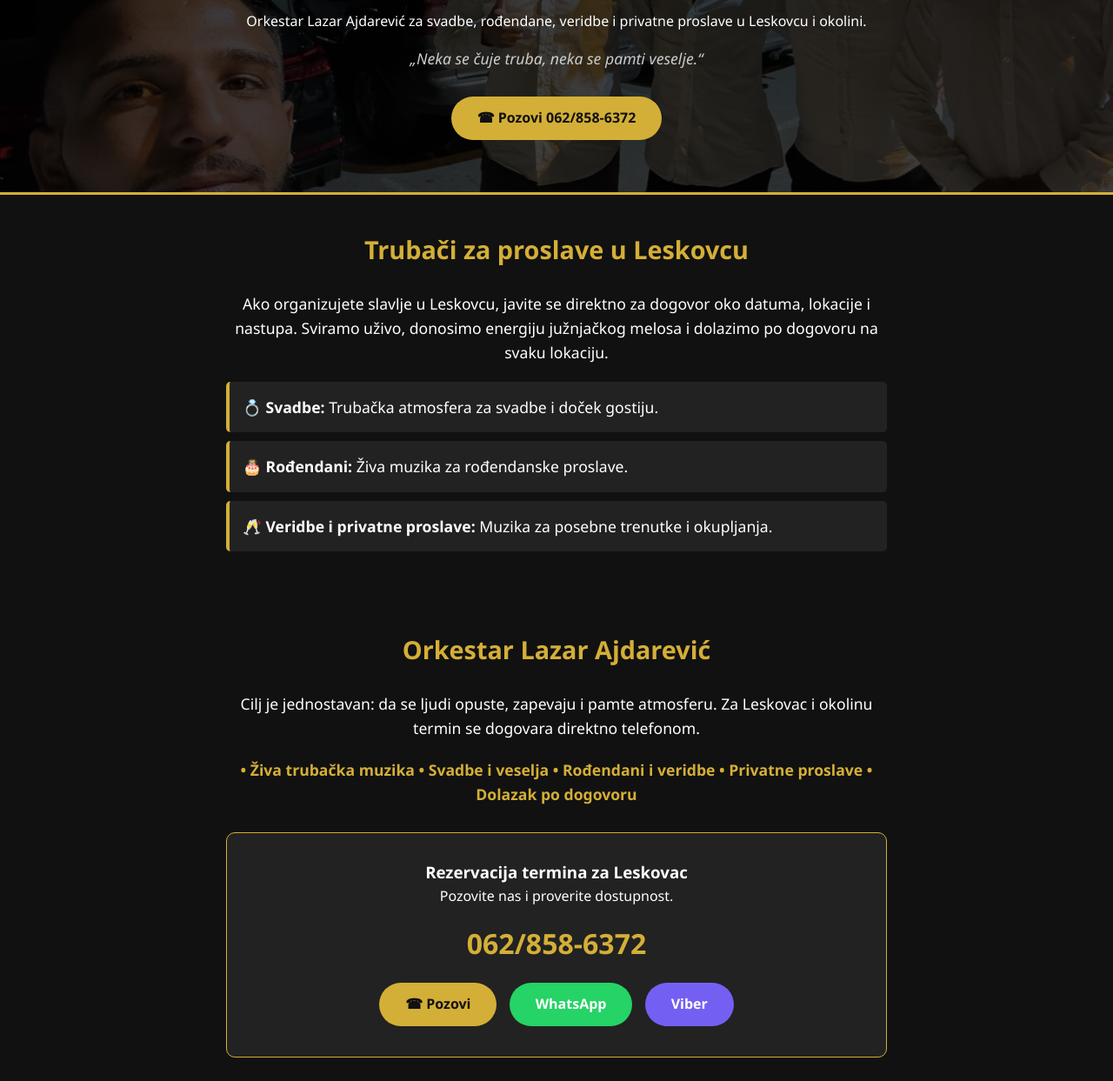
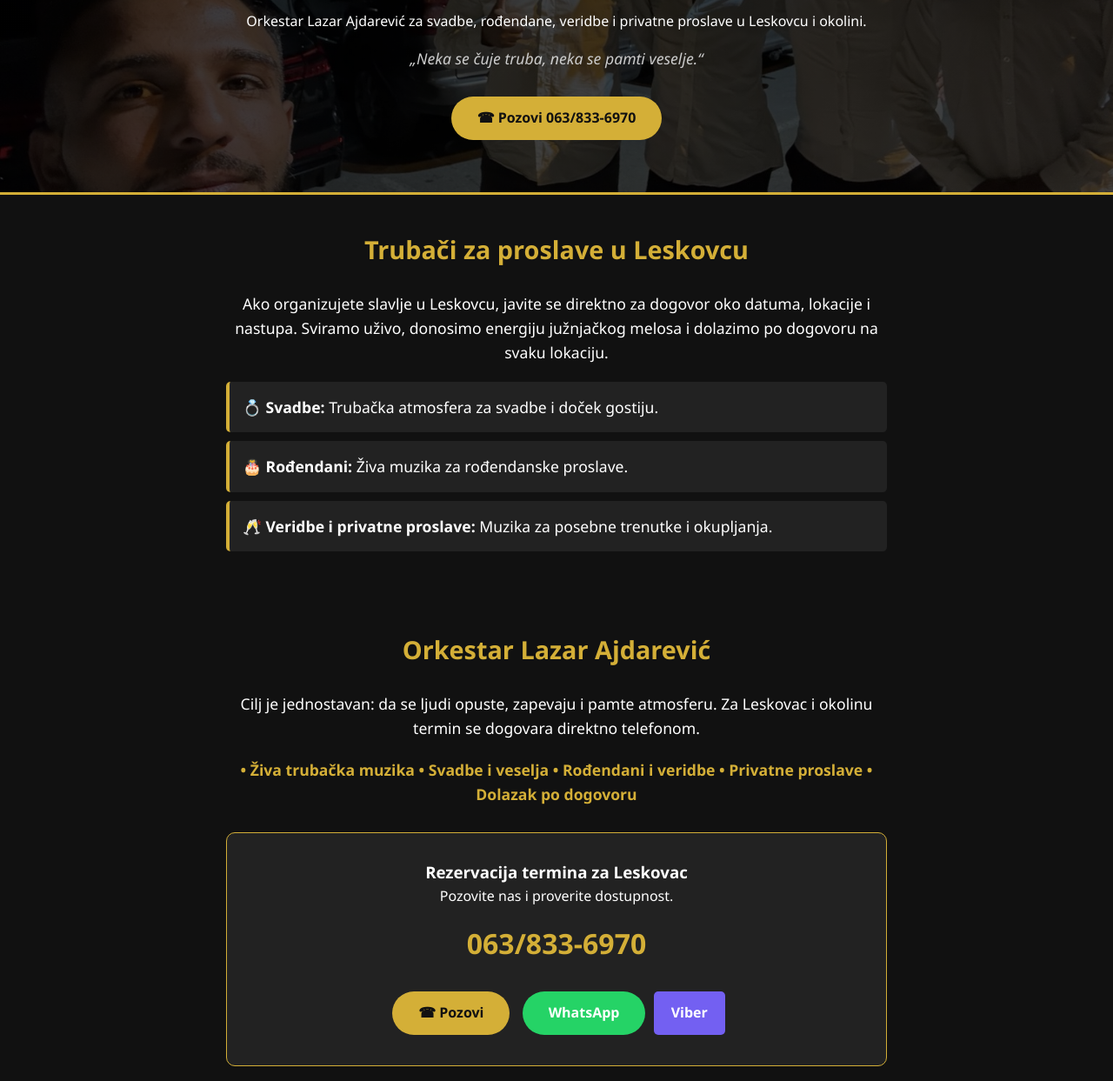
Before and after one commit to lazarajdarevic58-del/trubacizaslavlje, a plain HTML site: page trubaci-leskovac.html in a window 1280 px wide. Shown: the part 162-1405 px from the top of the page at 87% size. Drawn offline with Linux system fonts and the light colour scheme.

Commit message:
Update trubaci-leskovac.html

```diff
--- a/trubaci-leskovac.html
+++ b/trubaci-leskovac.html
@@ -4,7 +4,7 @@
     <meta charset="UTF-8">
     <meta name="viewport" content="width=device-width, initial-scale=1.0">
     <title>Trubači Leskovac | Orkestar Lazar Ajdarević za Svadbe i Veselja</title>
-    <meta name="description" content="Najbolji trubači u Leskovcu i okolini za svadbe, rođendane, veridbe i proslave. Orkestar Lazara Ajdarevića garantuje vrhunsku atmosferu. Pozovite 062/858-6372.">
+    <meta name="description" content="Najbolji trubači u Leskovcu i okolini za svadbe, rođendane, veridbe i proslave. Orkestar Lazara Ajdarevića garantuje vrhunsku atmosferu. Pozovite 063/833-6970.">
     <link rel="canonical" href="https://trubacizaslavlje.rs">
     <style>
         :root { --gold: #d4af37; --dark: #111; --light: #fff; --grey: #222; }
@@ -31,7 +31,7 @@
         <h1>Trubači Leskovac</h1>
         <p>Orkestar Lazar Ajdarević za svadbe, rođendane, veridbe i privatne proslave u Leskovcu i okolini.</p>
         <p class="quote">„Neka se čuje truba, neka se pamti veselje.“</p>
-        <a href="tel:+381628586372" class="btn">☎ Pozovi 062/858-6372</a>
+        <a href="tel:+381638336970" class="btn">☎ Pozovi 063/833-6970</a>
     </header>
 
     <section>
@@ -51,10 +51,10 @@
         <div class="contact-box">
             <h3>Rezervacija termina za Leskovac</h3>
             <p>Pozovite nas i proverite dostupnost.</p>
-            <a href="tel:+381628586372" class="phone-num">062/858-6372</a>
-            <a href="tel:+381628586372" class="btn" style="margin: 5px;">☎ Pozovi</a>
-            <a href="https://wa.me/381628586372" target="_blank" rel="noopener" class="btn" style="background-color: #25D366; color: white; margin: 5px;">WhatsApp</a>
-            <a href="viber://chat?number=%2B381628586372" class="btn" style="background-color: #7360F2; color: white; margin: 5px;">Viber</a>
+            <a href="tel:+381638336970" class="phone-num">063/833-6970</a>
+            <a href="tel:+381638336970" class="btn" style="margin: 5px;">☎ Pozovi</a>
+            <a href="https://wa.me/381637542528" target="_blank" rel="noopener" class="btn" style="background-color: #25D366; color: white; margin: 5px;">WhatsApp</a>
+            <a href="viber://add?number=381637542528" class="btn" style="background-color: #7360F2; color: white; font-weight: bold; padding: 12px 20px; border-radius: 5px; text-decoration: none; display: inline-block;">Viber</a>
         </div>
 
         <a href="/" class="back-link">⬅ Nazad na početnu stranu</a>
```
